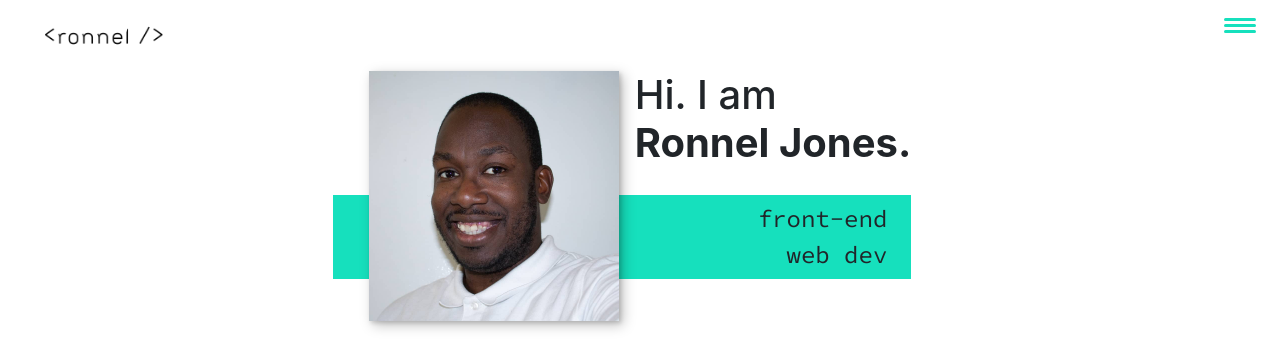
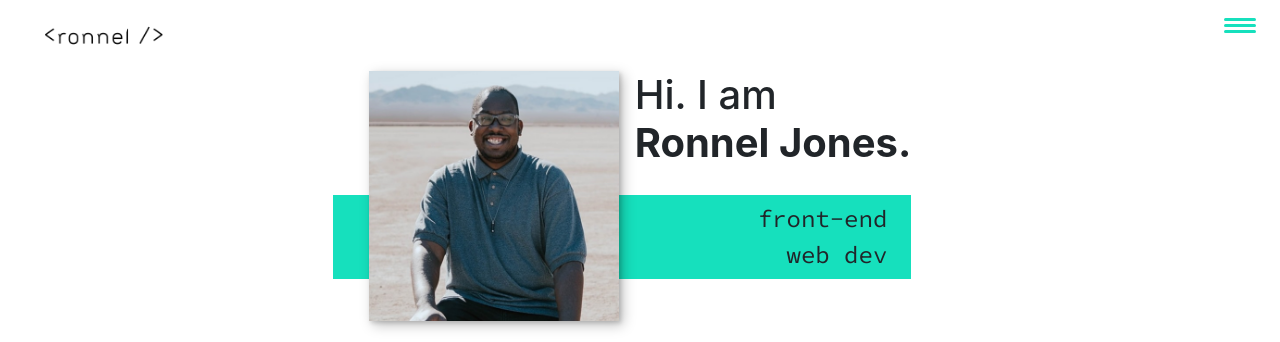
Before and after one commit to ronnelcodes/Ronnel-Portfolio, a plain HTML site: page index.html in a window 1280 px wide. Shown: the top 342 px of the page. Drawn offline with Linux system fonts and the light colour scheme.

Commit message:
Changes on main

```diff
--- a/index.html
+++ b/index.html
@@ -3,7 +3,7 @@
   <head>
     <meta charset="UTF-8" />
     <meta name="viewport" content="width=device-width, initial-scale=1.0" />
-    <title>Ronnel Jones, Junior Developer</title>
+    <title>Ronnel Jones, Web Developer</title>
     <!-- CSS -->
     <link rel="stylesheet" href="assets/css/normalize.css" />
     <link rel="stylesheet" href="assets/css/main.css" />
@@ -54,7 +54,7 @@
       </h1>
       <p class="section-subtitle section-subtitle--intro">front-end<br>web dev</p>
       <img
-        src="assets/images/Ronnel LinkedIn.JPG"
+        src="assets/images/Ronnel 3.png"
         alt="Ronnel Smiling"
         class="intro-img"
       />
```
Also changed, not shown: assets/images/Ronnel 3.png (added), 2 other files.
